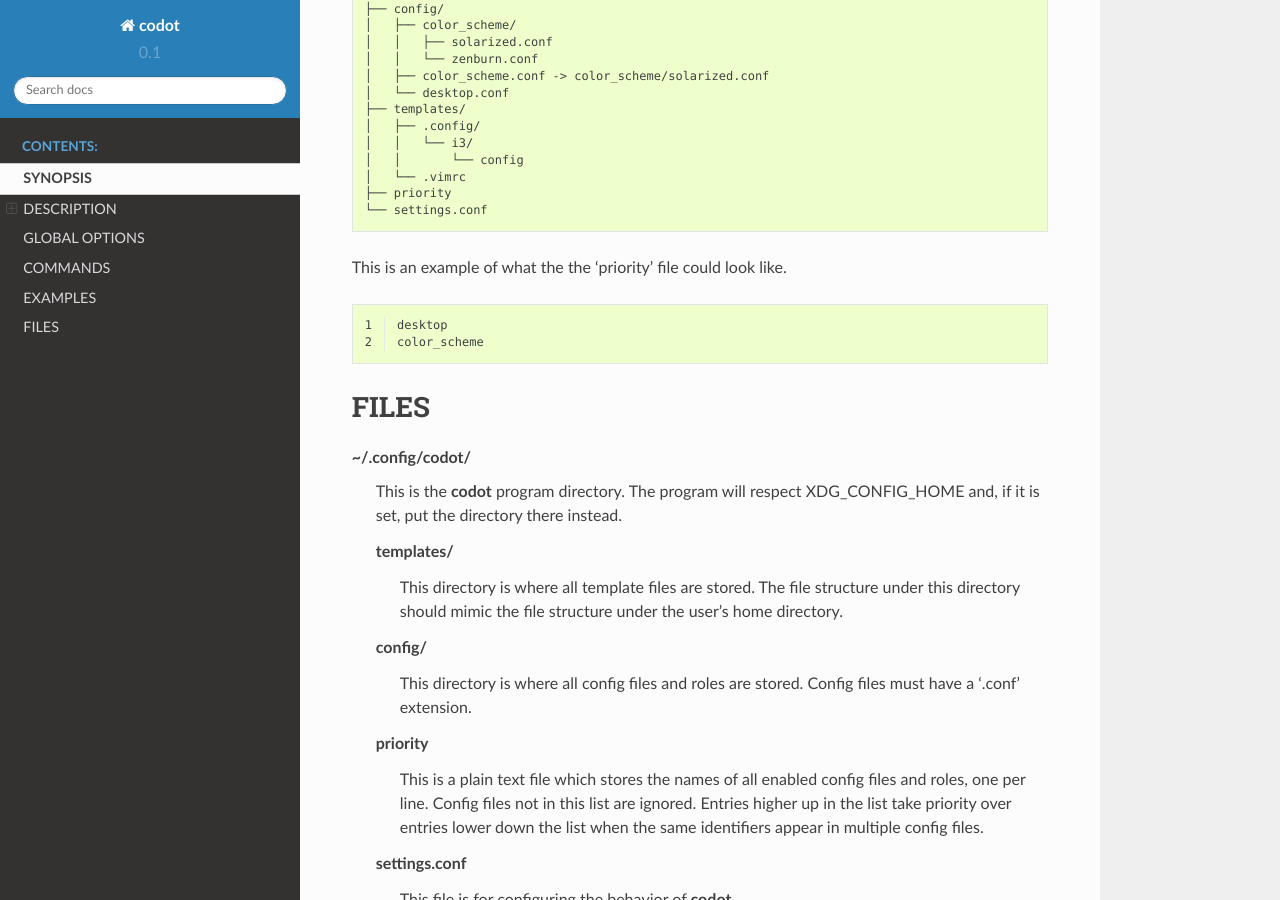
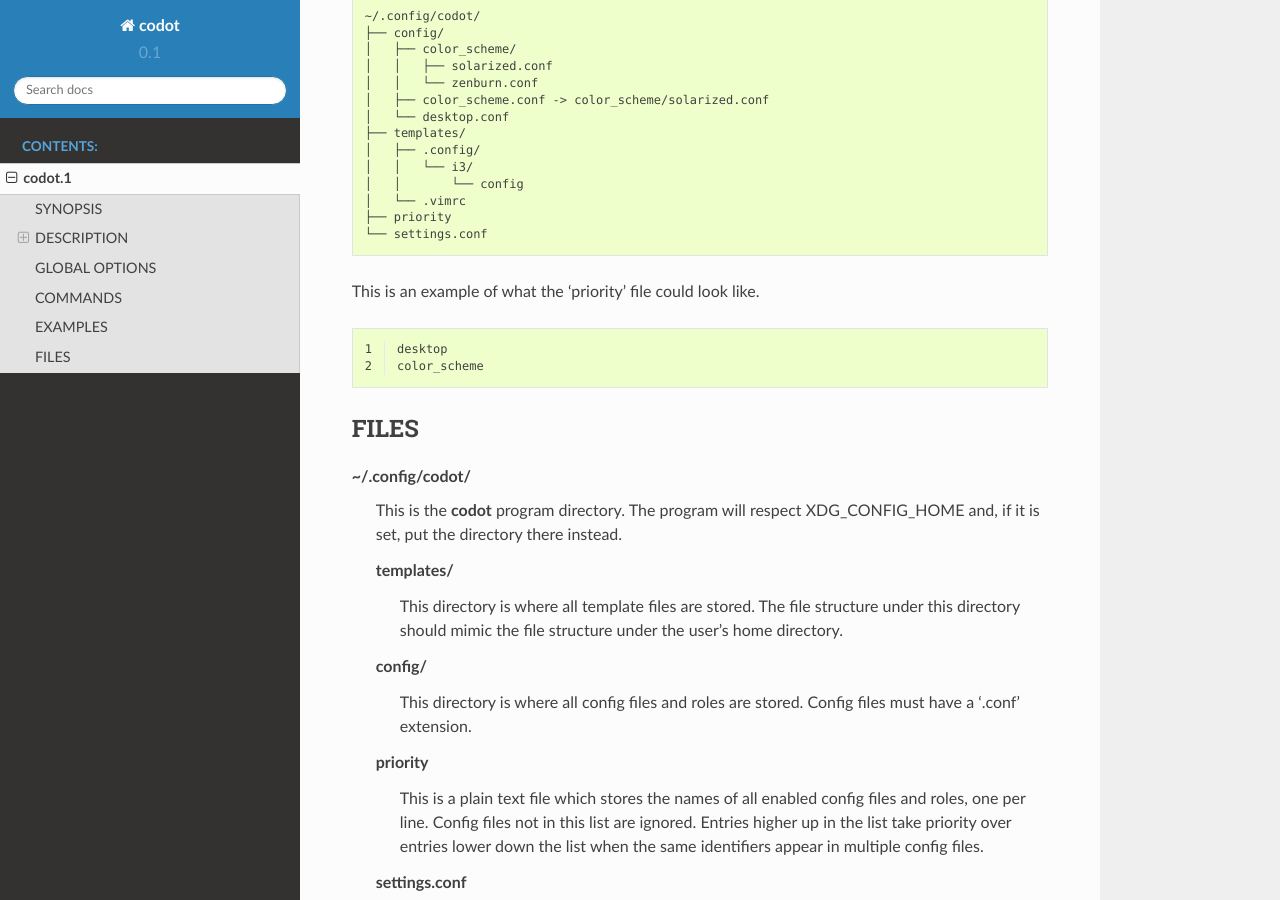
Before and after one commit to lostatc/codot, a Sphinx documentation site: the page built from docs/codot.1.rst, in a window 1280 px wide and 900 px high, scrolled down 2994 px. Built offline with Sphinx 7.4.7 and the Read the Docs theme 2.0.0, drawn with Linux system fonts in a browser that asks for light colours; some of the changed text lies outside the part shown.

Commit message:
Fix issue preventing documentation from building

```diff
--- a/docs/codot.1.rst
+++ b/docs/codot.1.rst
@@ -1,3 +1,6 @@
+=======
+codot.1
+=======
 SYNOPSIS
 ========
 codot [*global_options*] *command* [*command_options*] [*command_args*]
@@ -161,7 +164,7 @@ directory could look like. ::
     ├── priority
     └── settings.conf
 
-This is an example of what the the 'priority' file could look like.
+This is an example of what the 'priority' file could look like.
 
 .. code-block:: none
     :linenos:
--- a/docs/conf.py
+++ b/docs/conf.py
@@ -139,7 +139,7 @@ latex_documents = [
 # (source start file, name, description, authors, manual section).
 man_pages = [
     (
-        master_doc,
+        "codot.1",
         'codot',
         'consolidate your dotfiles',
         [author],
--- a/setup.py
+++ b/setup.py
@@ -8,7 +8,7 @@ setup(
     author="Garrett Powell",
     author_email="garrett@gpowell.net",
     license="GPLv3",
-    install_requires=["Sphinx", "pyinotify"],
+    install_requires=["Sphinx", "pyinotify", "linotype"],
     tests_require=["pytest", "pyfakefs"],
     python_requires=">=3.5",
     data_files=[
```
Also changed, not shown: other parts of docs/codot.1.rst (+2 -2 lines), 2 other files.
